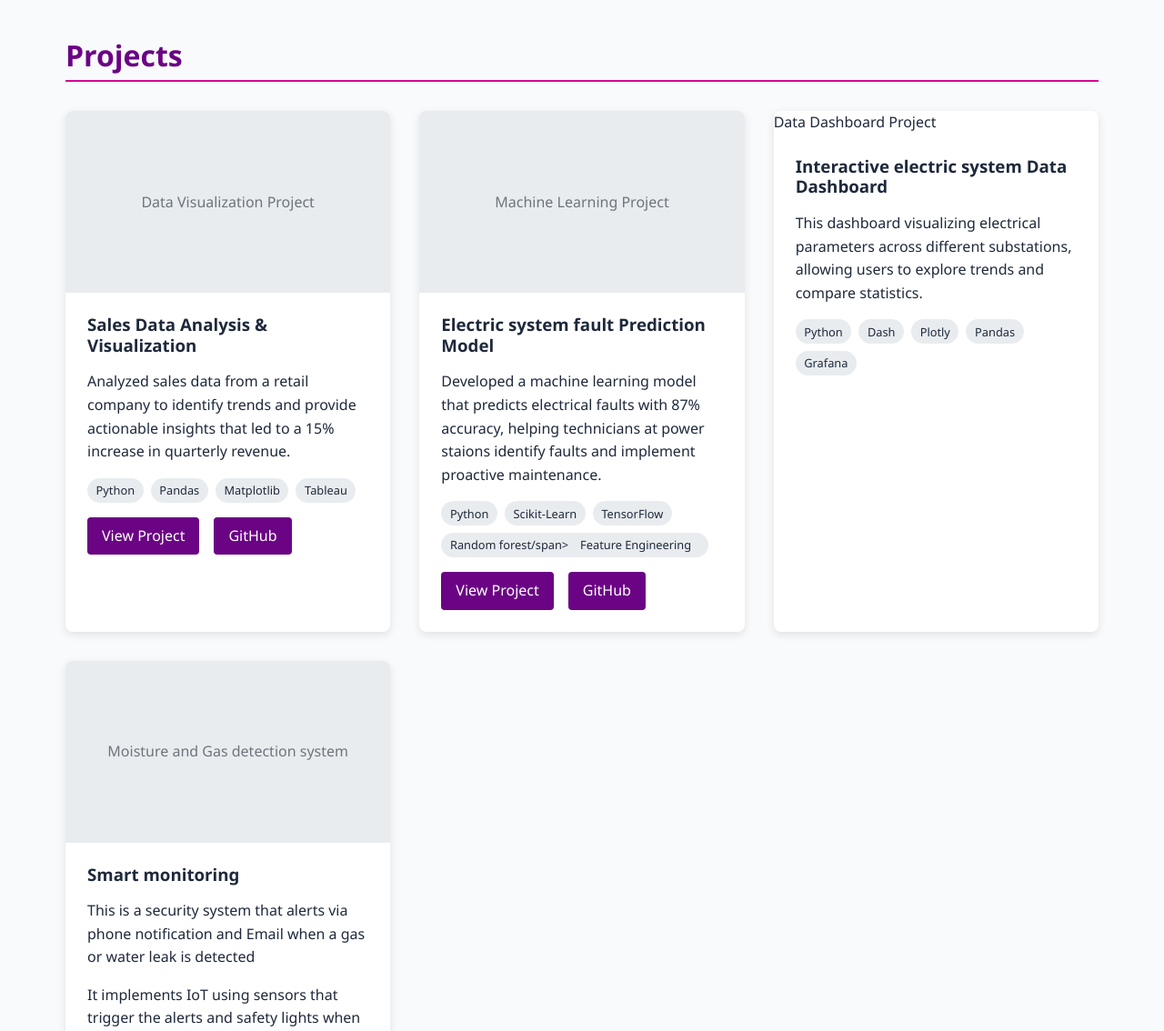
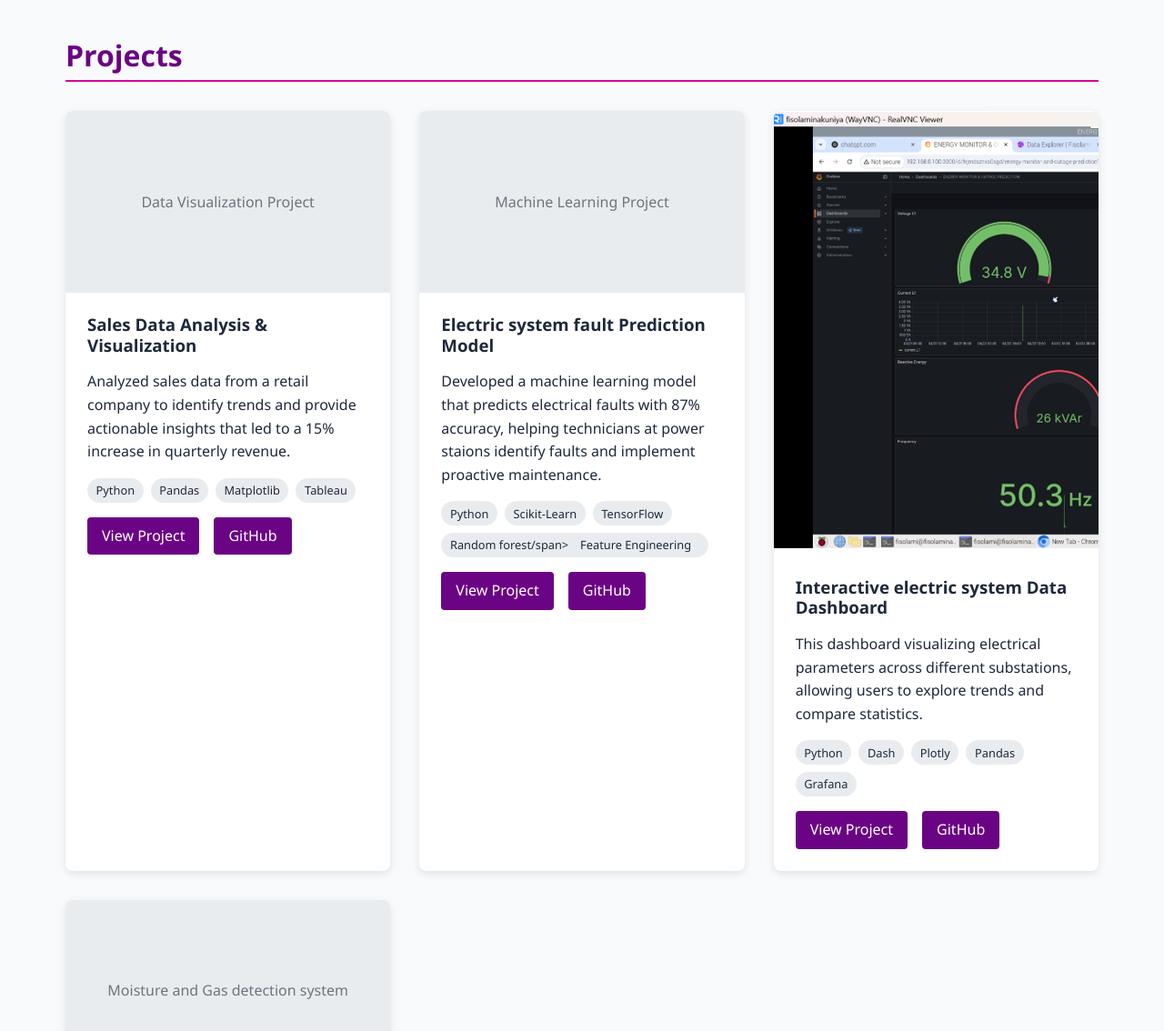
Before and after one commit to Niya-4/niya-4.github.io, a plain HTML site: page index.html in a window 1280 px wide. Shown: the part 1480-2614 px from the top of the page at 91% size. Drawn offline with Linux system fonts and the light colour scheme.

Commit message:
Update index.html

```diff
--- a/index.html
+++ b/index.html
@@ -426,7 +426,7 @@
             </div>
 
             <div class="project-card">
-                <div class="images/Picture1.png">Data Dashboard Project</div>
+               <img src="images/Picture1.png" alt="Description">
                 <div class="project-content">
                     <h3>Interactive electric system Data Dashboard</h3>
                     <p>This dashboard visualizing electrical parameters across different substations, allowing users to explore trends and compare statistics.</p>
@@ -437,7 +437,10 @@
                         <span class="project-tag">Pandas</span>
                         <span class="project-tag">Grafana</span>
                     </div>
-
+                     <div class="buttons">
+                        <a href="#" class="btn">View Project</a>
+                        <a href="#" class="btn">GitHub</a>
+                    </div>
                 </div>
             </div>
 
```
